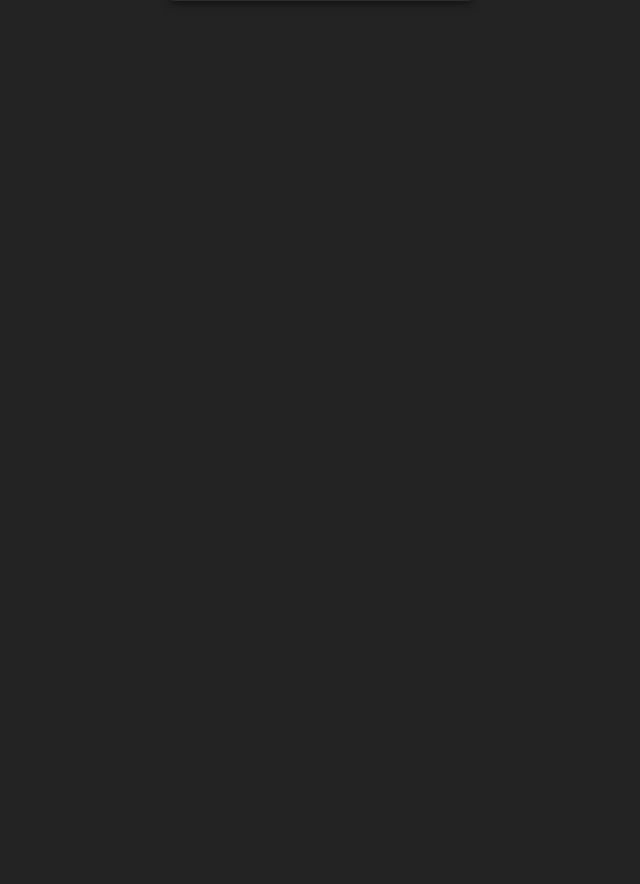
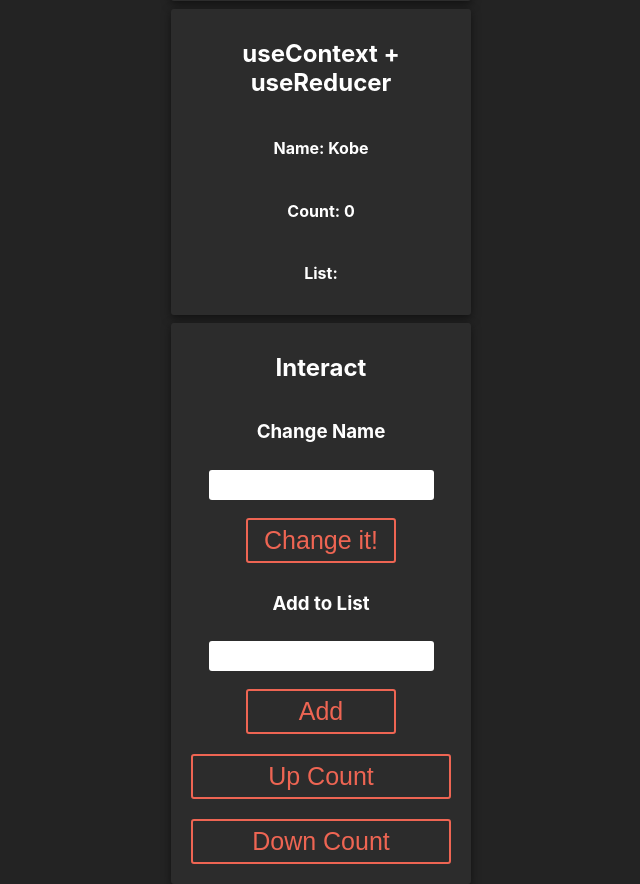
Before and after one commit to KajsiaAnderson/hook-reference-demo, a React (Create React App) app: page /reference in a window 1280 px wide. Shown: the part 780-1664 px from the top of the page, without its empty margins (319-959 px from the left). Before the commit the page ends 800 px from the top, so only its background shows below. Built offline with nearby package versions, Linux system fonts and the light colour scheme; no server answers.

Commit message:
useContext and global context

```diff
--- /dev/null
+++ b/src/components/ContextComponent.jsx
@@ -0,0 +1,16 @@
+import React, {useContext} from 'react'
+import GlobalContext from '../store/GlobalContext'
+
+const ContextComponent = () => {
+    const {state, dispatch} = useContext(GlobalContext)
+    return (
+        <div className='card'>
+            <h2>useContext + useReducer</h2>
+            <h4>Name: {state.name}</h4>
+            <h4>Count: {state.count}</h4>
+            <h4>List: </h4>
+        </div>
+    )
+}
+
+export default ContextComponent
--- /dev/null
+++ b/src/components/Interact.jsx
@@ -0,0 +1,36 @@
+import React, { useContext, useRef } from 'react'
+import GlobalContext from '../store/GlobalContext'
+
+const Interact = () => {
+    const nameRef = useRef()
+    const itemRef = useRef()
+
+    const { state, dispatch } = useContext(GlobalContext)
+
+    const changeName = (e) => {
+        e.preventDefault()
+        dispatch({type: "CHANGENAME", payload: nameRef.current.value})
+        nameRef.current.value = ""
+        nameRef.current.focus()
+    }
+
+    return (
+        <div className='card'>
+            <h2>Interact</h2>
+            <form onSubmit={changeName}>
+                <h3>Change Name</h3>
+                <input type="text" ref={nameRef} />
+                <button>Change it!</button>
+            </form>
+            <form>
+                <h3>Add to List</h3>
+                <input type='text' ref={itemRef} />
+                <button>Add</button>
+            </form>
+            <button>Up Count</button>
+            <button>Down Count</button>
+        </div>
+    )
+}
+
+export default Interact
--- a/src/index.js
+++ b/src/index.js
@@ -4,12 +4,15 @@ import './index.css';
 import App from './App';
 import reportWebVitals from './reportWebVitals';
 import { BrowserRouter } from 'react-router-dom';
+import { GlobalContextProvider } from './store/GlobalContext';
 
 const root = ReactDOM.createRoot(document.getElementById('root'));
 root.render(
   <React.StrictMode>
     <BrowserRouter>
-      <App />
+      <GlobalContextProvider>
+        <App />
+      </GlobalContextProvider>
     </BrowserRouter>
   </React.StrictMode>
 );
--- a/src/screens/ReferenceScreen.jsx
+++ b/src/screens/ReferenceScreen.jsx
@@ -2,6 +2,8 @@ import React from 'react'
 import StateComponent from '../components/StateComponent'
 import EffectComponent from '../components/EffectComponent'
 import RefComponent from '../components/RefComponent'
+import ContextComponent from '../components/ContextComponent'
+import Interact from '../components/Interact'
 
 const ReferenceScreen = () => {
   return (
@@ -10,6 +12,8 @@ const ReferenceScreen = () => {
         <StateComponent />
         <EffectComponent />
         <RefComponent />
+        <ContextComponent />
+        <Interact />
     </div>
   )
 }
--- /dev/null
+++ b/src/store/GlobalContext.jsx
@@ -0,0 +1,31 @@
+import {createContext, useReducer} from 'react'
+
+const initialState = {
+    name: "Kobe",
+    count: 0,
+    list: []
+}
+
+const GlobalContext = createContext()
+
+const GlobalContextProvider = (props) => {
+    const reducer = (state, action) => {
+        switch(action.type) {
+            case "CHANGENAME":
+                return {...state, name: action.payload}
+            default:
+                return state
+        }
+    }
+
+    const [state, dispatch] = useReducer(reducer, initialState)
+
+    return (
+        <GlobalContext.Provider value={{state, dispatch}}>
+            {props.children}
+        </GlobalContext.Provider>
+    )
+}
+
+export default GlobalContext
+export {GlobalContextProvider}
--- a/src/store/boilerplate.jsx
+++ b/src/store/boilerplate.jsx
@@ -23,5 +23,5 @@ const BoilerplateContextProvider = (props) => {
     )
 }
 
-// export defaualt BoilerplateContext
+// export default BoilerplateContext
 // export {BoilerplateContextProvider}
```
